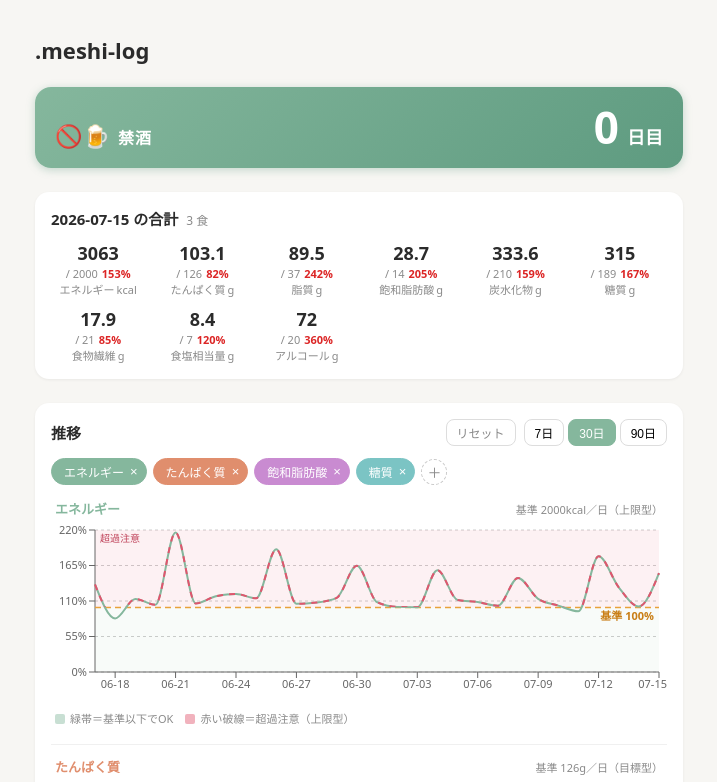
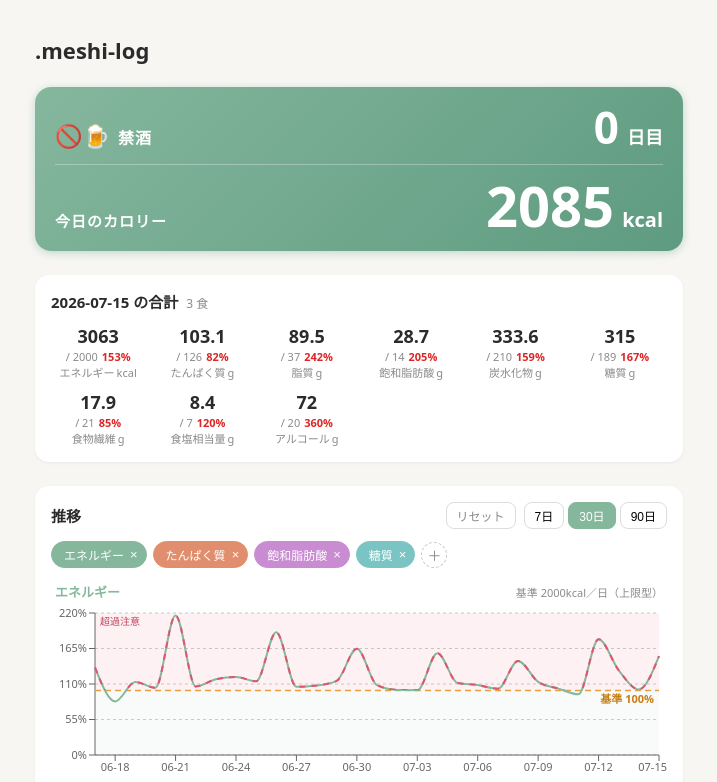
Before and after one commit to ymat19/.meshi-log, a React (Vite) app: page / in a window 1280 px wide. Shown: the top 782 px of the page, without its empty margins (281-998 px from the left). Built offline with nearby package versions, Linux system fonts and the light colour scheme.

Commit message:
今日のカロリーを禁酒日数の下に大きく表示

```diff
--- a/src/components/SoberBanner.tsx
+++ b/src/components/SoberBanner.tsx
@@ -1,17 +1,29 @@
 import type { MealEntry } from '../data/types'
-import { soberStreak } from '../lib/nutrition'
+import { entryTotals, soberStreak, sumNutrition, todayJST } from '../lib/nutrition'
 
-// Prominent "禁酒○日目" counter shown at the top of the dashboard.
+// Prominent "禁酒○日目" counter shown at the top of the dashboard, with
+// today's (JST) total energy displayed large beneath it.
 export function SoberBanner({ entries }: { entries: MealEntry[] }) {
   const { days, hasDrinkRecord } = soberStreak(entries)
 
+  const today = todayJST()
+  const ofToday = entries.filter((e) => e.datetime.slice(0, 10) === today)
+  const kcal = sumNutrition(ofToday.map(entryTotals)).energy_kcal ?? 0
+
   return (
-    <section className="sober" aria-label="禁酒日数">
-      <span className="sober__icon" aria-hidden>🚫🍺</span>
-      <span className="sober__label">禁酒</span>
-      <span className="sober__days">{days}</span>
-      <span className="sober__unit">日目</span>
-      {!hasDrinkRecord && <span className="sober__note">飲酒記録なし</span>}
+    <section className="sober" aria-label="禁酒日数と今日のカロリー">
+      <div className="sober__top">
+        <span className="sober__icon" aria-hidden>🚫🍺</span>
+        <span className="sober__label">禁酒</span>
+        <span className="sober__days">{days}</span>
+        <span className="sober__unit">日目</span>
+        {!hasDrinkRecord && <span className="sober__note">飲酒記録なし</span>}
+      </div>
+      <div className="sober__calorie" aria-label="今日のカロリー">
+        <span className="sober__calorie-label">今日のカロリー</span>
+        <span className="sober__calorie-value">{kcal}</span>
+        <span className="sober__calorie-unit">kcal</span>
+      </div>
     </section>
   )
 }
--- a/src/styles.css
+++ b/src/styles.css
@@ -38,15 +38,21 @@ main {
 /* 禁酒日数バナー（目立つトップ表示） */
 .sober {
   display: flex;
-  align-items: baseline;
-  flex-wrap: wrap;
-  gap: 8px;
+  flex-direction: column;
+  gap: 14px;
   background: linear-gradient(135deg, #85b79d, #5e9b80);
   color: #fff;
   border-radius: 16px;
   padding: 18px 20px;
   margin-bottom: 24px;
   box-shadow: 0 2px 8px rgba(94, 155, 128, 0.35);
+}
+
+.sober__top {
+  display: flex;
+  align-items: baseline;
+  flex-wrap: wrap;
+  gap: 8px;
 }
 
 .sober__icon {
@@ -76,6 +82,33 @@ main {
   flex-basis: 100%;
   font-size: 12px;
   opacity: 0.85;
+}
+
+.sober__calorie {
+  display: flex;
+  align-items: baseline;
+  gap: 8px;
+  border-top: 1px solid rgba(255, 255, 255, 0.3);
+  padding-top: 12px;
+}
+
+.sober__calorie-label {
+  font-size: 15px;
+  font-weight: 600;
+  letter-spacing: 1px;
+}
+
+.sober__calorie-value {
+  font-size: 56px;
+  font-weight: 800;
+  line-height: 1;
+  margin-left: auto;
+  font-variant-numeric: tabular-nums;
+}
+
+.sober__calorie-unit {
+  font-size: 20px;
+  font-weight: 700;
 }
 
 .mock-badge {
```
